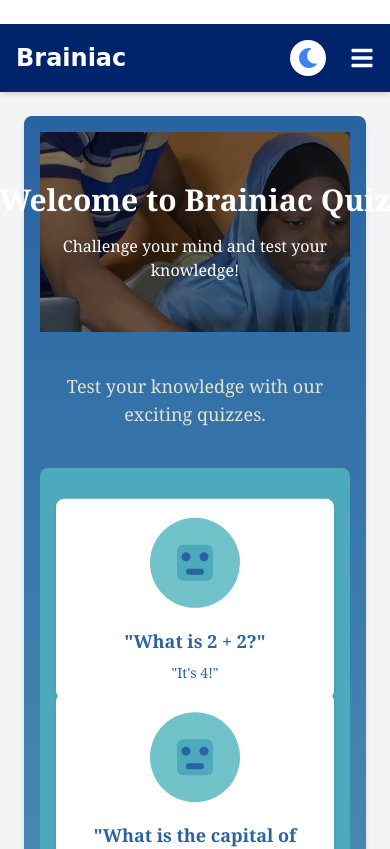
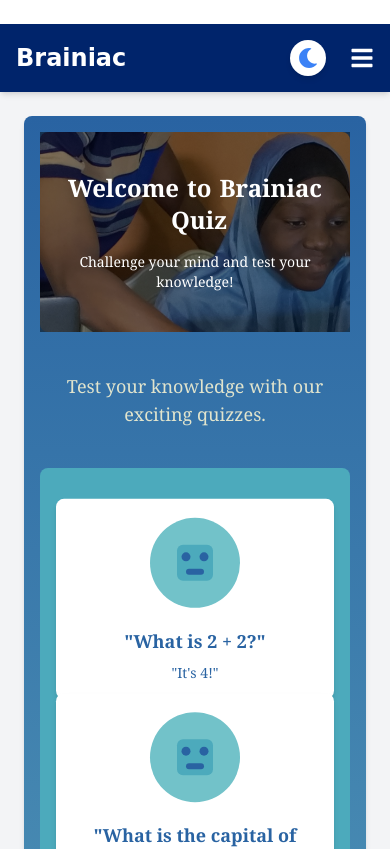
Before and after one commit to Muwatta/Brainiac-Quiz-App, a React (Vite) app: page / in a window 390 px wide. Shown: the top 849 px of the page. Built offline with nearby package versions, Linux system fonts and the light colour scheme; no server answers; some icons are missing.

Commit message:
updated the homepage hero

```diff
--- a/src/pages/HomePage.jsx
+++ b/src/pages/HomePage.jsx
@@ -27,14 +27,14 @@ const HomePage = () => {
         style={{ backgroundImage: `url(${heroImage})` }}
       >
         <motion.div
-          className="absolute inset-0 bg-black bg-opacity-50 flex flex-col justify-center items-center text-white"
+          className="absolute inset-0 bg-black bg-opacity-50 flex flex-col justify-center items-center text-white px-4"
           initial={{ opacity: 0, y: -50 }}
           animate={{ opacity: 1, y: 0 }}
           transition={{ duration: 1, ease: 'easeOut' }}
         >
           {/* Staggered Word Animation */}
           <motion.div
-            className="flex space-x-2 text-3xl md:text-4xl font-bold mb-4"
+            className="flex flex-wrap justify-center space-x-2 text-2xl md:text-4xl font-bold mb-4"
             initial="hidden"
             animate="visible"
             variants={{
@@ -63,7 +63,7 @@ const HomePage = () => {
           </motion.div>
 
           <motion.p
-            className="text-md md:text-lg"
+            className="text-sm md:text-lg text-center"
             initial={{ opacity: 0 }}
             animate={{ opacity: 1 }}
             transition={{ delay: 1.5, duration: 0.8, ease: 'easeOut' }}
```
